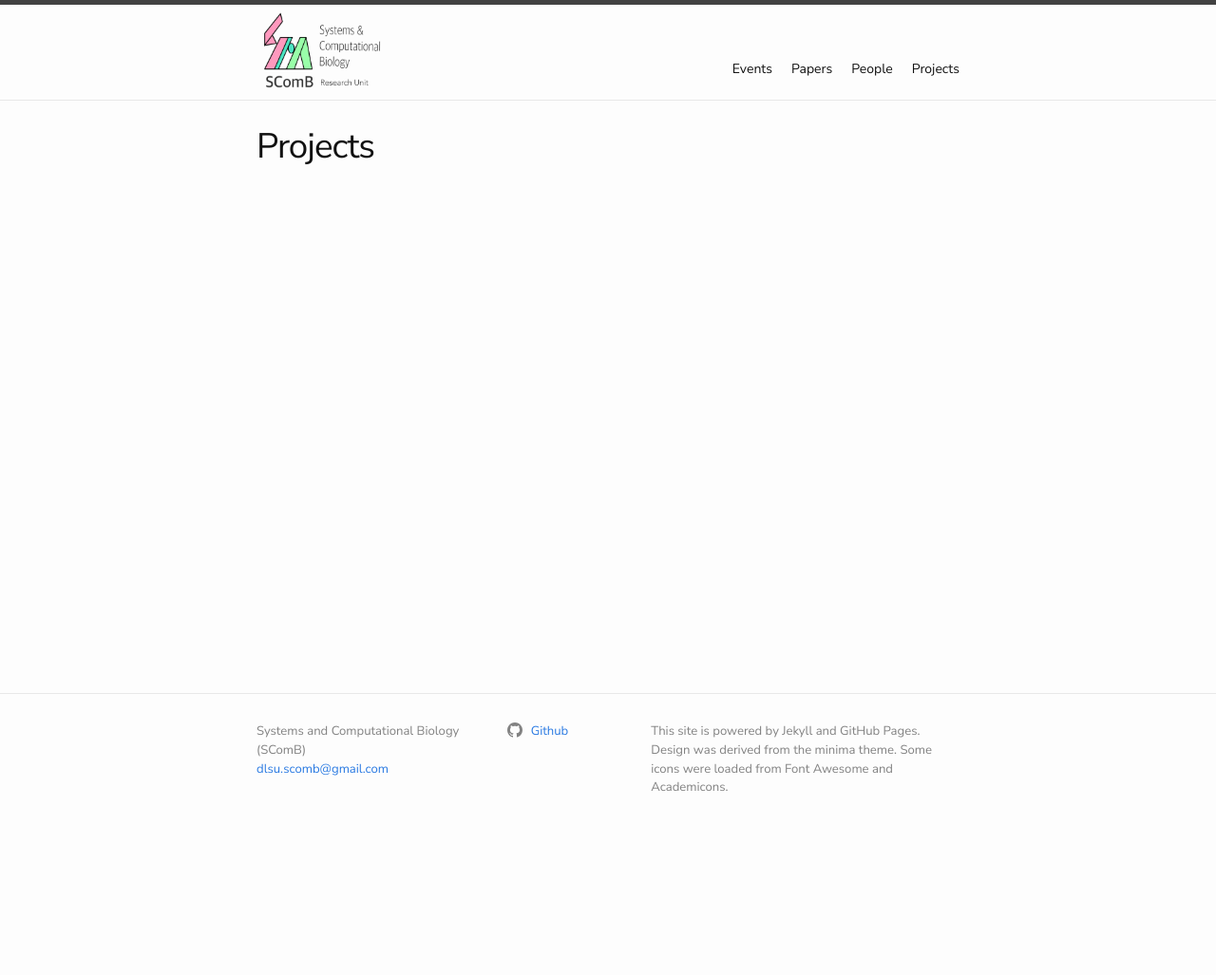
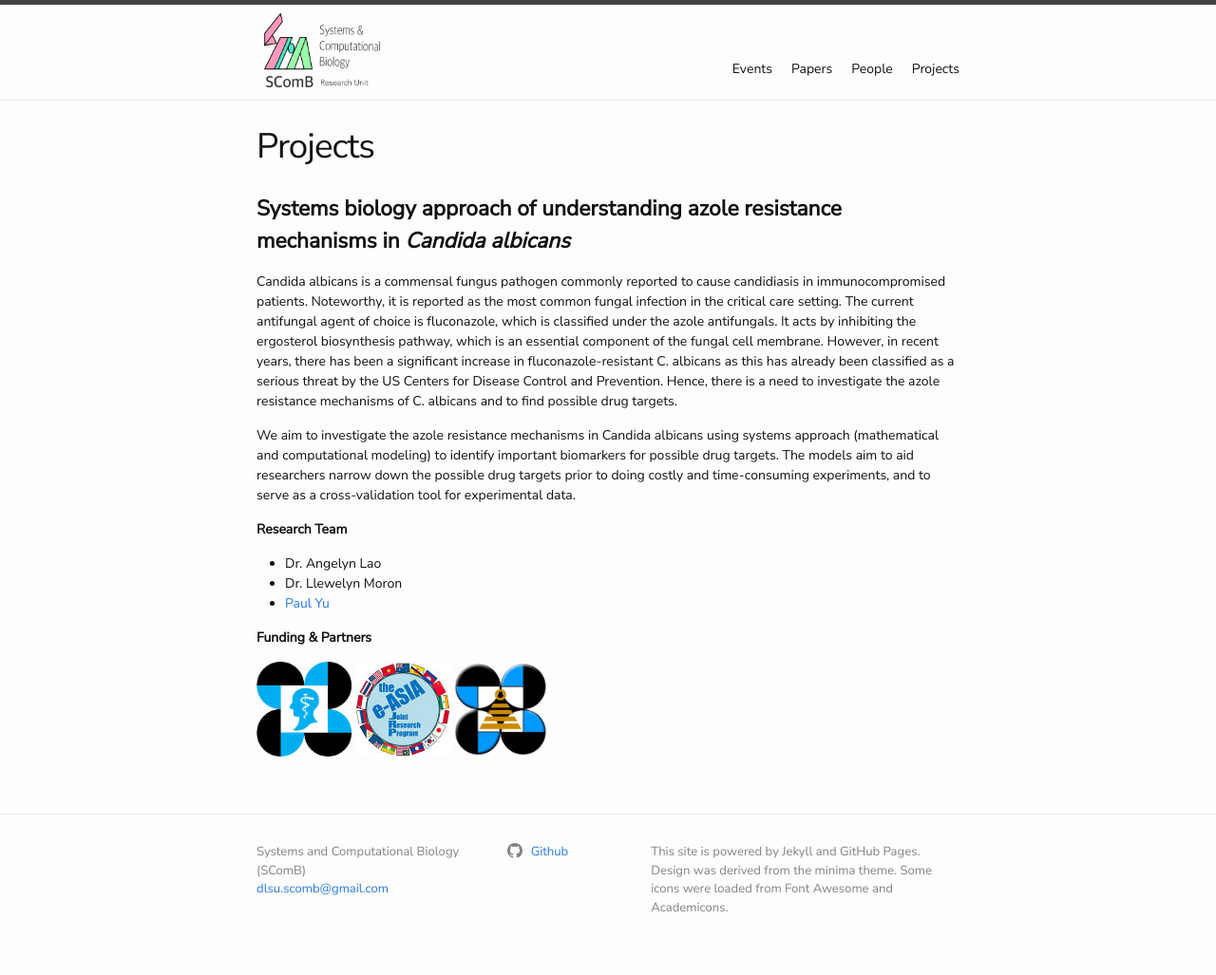
Before and after one commit to dlsu-scomb/dlsu-scomb.github.io, a Jekyll site: the page built from projects.md, in a window 1280 px wide. Shown: the whole page at 95% size. Built offline with Jekyll 4.4.1, drawn with Linux system fonts in a browser that asks for light colours; nearby versions of some CDN libraries; a style sheet for code colours, icons or effects is not loaded; before the commit the page ends 900 px from its top, so only the background shows below that.

Commit message:
Added Candida AMR project

```diff
--- a/_includes/header.html
+++ b/_includes/header.html
@@ -3,7 +3,7 @@
   <div class="wrapper">
     {%- assign default_paths = site.pages | map: "path" -%}
     {%- assign page_paths = site.header_pages | default: default_paths -%}
-    <a class="site-title" rel="author" href="{{ "/" | relative_url }}"><img src='/assets/logo.png' width='133' height='100' /></a>
+    <a class="site-title" rel="author" href="{{ "/" | relative_url }}"><img src='/assets/scomb-logo.png' width='133' height='100' /></a>
 
     {%- if page_paths -%}
       <nav class="site-nav">
--- a/index.markdown
+++ b/index.markdown
@@ -6,6 +6,8 @@ layout: home
 ---
 SComB is a research unit that integrates computational, mathematical and statistical modeling approaches to better understand the complexity of biological, medical and agricultural systems. To elucidate the causes and consequences of a system/network, models are built. Models provide an abstract representation of observable principles. These models are not a substitute for careful empirical observations, but instead are tools to assess hypotheses about the dynamic properties of a system and the mechanisms underlying the observations. Through the systematic approach that we will use, modeling the theoretical properties of a complex system/network is made more plausible.
 
-# Current Projects
+**CURRENT PROJECTS**
 
-# Events
+[Systems biology approach of understanding azole resistance mechanisms in *Candida albicans*](/projects/)
+
+**EVENTS**
--- a/projects.md
+++ b/projects.md
@@ -3,3 +3,19 @@ layout: page
 title: Projects
 permalink: /projects/
 ---
+### **Systems biology approach of understanding azole resistance mechanisms in *Candida albicans***
+
+Candida albicans is a commensal fungus pathogen commonly reported to cause candidiasis in immunocompromised patients. Noteworthy, it is reported as the most common fungal infection in the critical care setting. The current antifungal agent of choice is fluconazole, which is classified under the azole antifungals. It acts by inhibiting the ergosterol biosynthesis pathway, which is an essential component of the fungal cell membrane. However, in recent years, there has been a significant increase in fluconazole-resistant C. albicans as this has already been classified as a serious threat by the US Centers for Disease Control and Prevention. Hence, there is a need to investigate the azole resistance mechanisms of C. albicans and to find possible drug targets.
+
+We aim to investigate the azole resistance mechanisms in Candida albicans using systems approach (mathematical and computational modeling) to identify important biomarkers for possible drug targets. The models aim to aid researchers narrow down the possible drug targets prior to doing costly and time-consuming experiments, and to serve as a cross-validation tool for experimental data.
+
+**Research Team**
+- Dr. Angelyn Lao
+- Dr. Llewelyn Moron
+- [Paul Yu](https://yupaulk.github.io/)
+
+**Funding & Partners**
+
+<a href='https://www.pchrd.dost.gov.ph/'><img src='/assets/dost-pchrd-logo.png' width='100' height='100' /></a>
+<a href='https://www.the-easia.org/jrp/'><img src='/assets/easia-jrp-logo.png' width='100' height='100' /></a>
+<a href='https://www.sei.dost.gov.ph/'><img src='/assets/dost-sei-logo.png' width='100' height='100' /></a>
```
Also changed, not shown: people.md (+8 -4 lines), assets/dost-pchrd-logo.png (added), assets/dost-sei-logo.png (added), assets/easia-jrp-logo.png (added), assets/scomb-logo.png (renamed from assets/logo.png).
